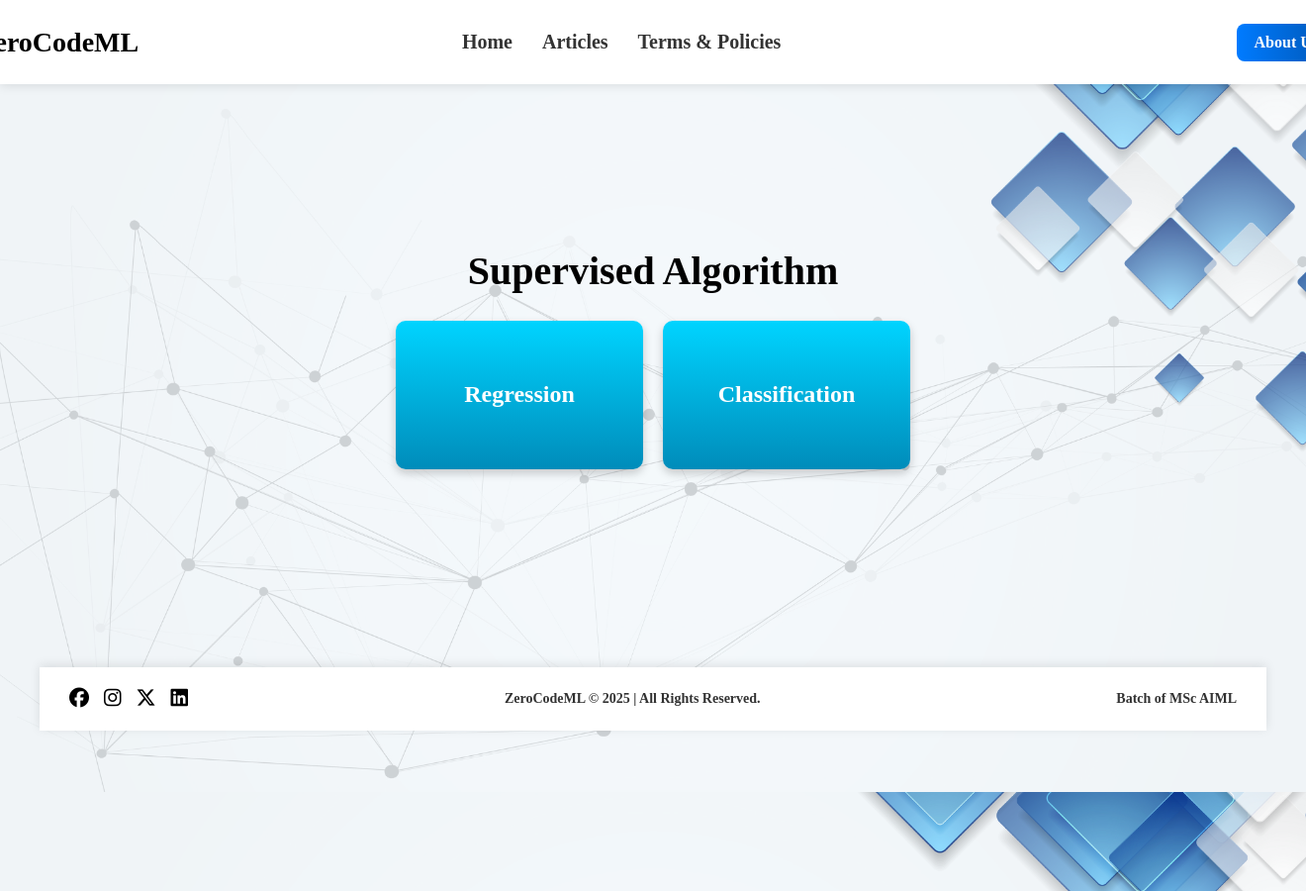
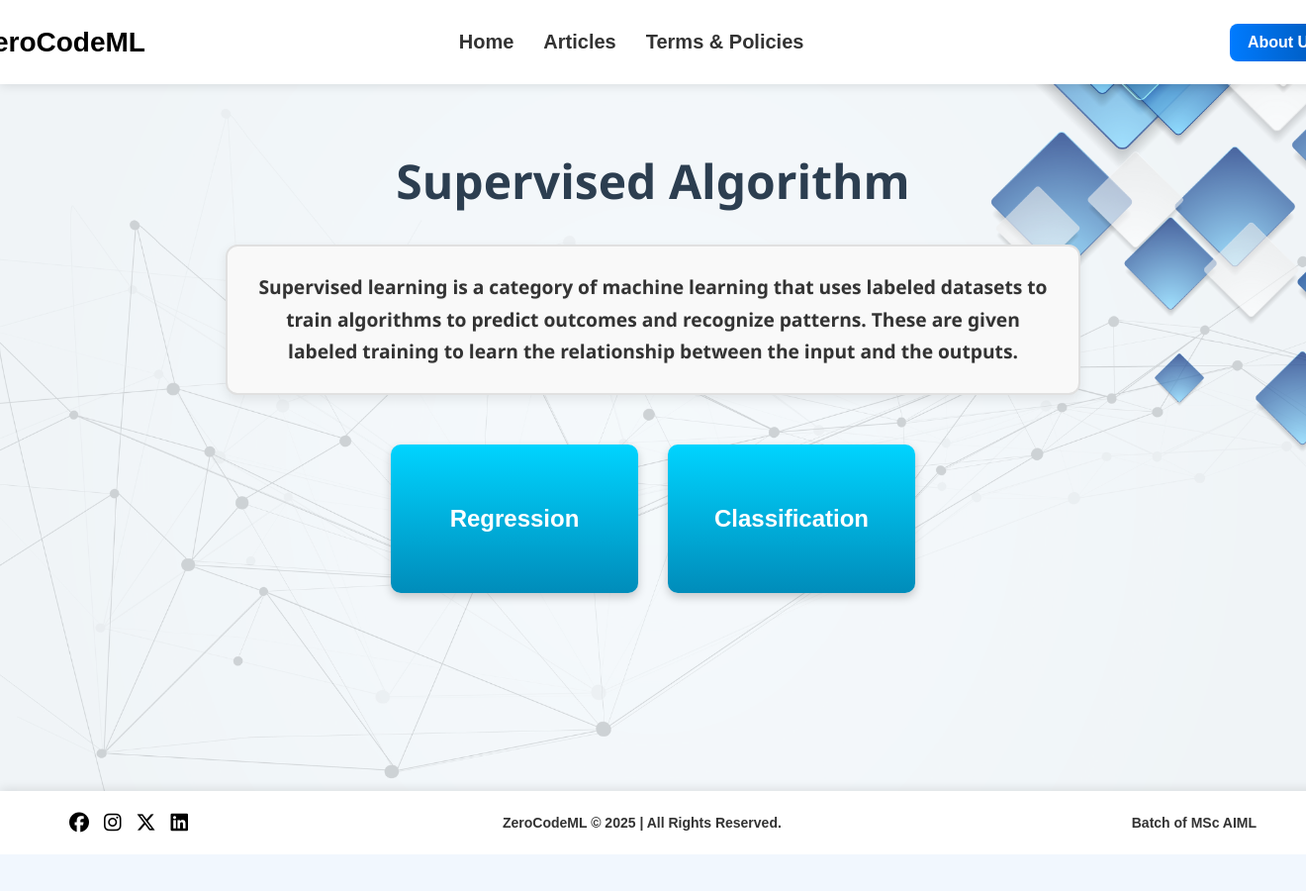
Before and after one commit to Aleena24/ZeroCodeML-V1.0, a Flask app: template templates/algo.html in a window 1320 px wide; the page is wider, and only the part inside the window is pictured. Shown: that part at 99% size. After the commit the page ends 863 px from the top of that part, so only its background shows below. Run offline with Flask 3, Linux system fonts and the light colour scheme; the template is opened without the code that fills it: most values are stand-ins (such as "Sample title", 1, 10 or a date in 2020).

Commit message:
update ffoter

```diff
--- a/templates/algo.html
+++ b/templates/algo.html
@@ -13,23 +13,52 @@
 
 
     <style>
+
         body {
-            text-align: center;
-            padding: 50px;
+            font-family: "Arial", sans-serif;
+            color: #333;
+            margin: 0;
+            padding: 0;
             background: url("{{ url_for('static', filename='img/bg1.png') }}") no-repeat center center fixed;
             background-size: cover;
-            min-height: 100vh;
-            display: flex;
-            flex-direction: column;
-            align-items: center;
+            text-align: center;
+            font-weight: bold;
+
         }
         .algo-headline {
-            font-size: 2.5rem;
-            margin-top: 200px;
+            font-size: 3rem;
+            font-weight: bold;
+            color: #2c3e50;
+            text-align: center;
+            margin-top: 150px;
+            font-family: 'Segoe UI', Tahoma, Geneva, Verdana, sans-serif;
         }
+        .algo-description {
+            font-size: 1.2rem;
+            color: #333;
+            max-width: 800px;
+            margin: 0 auto 40px auto;
+            line-height: 1.7;
+            text-align: center;
+            font-weight: bold;
+            font-family: 'Segoe UI', Tahoma, Geneva, Verdana, sans-serif;
+
+            /* Box styling */
+            background-color: #f9f9f9;
+            border: 2px solid #e0e0e0;
+            border-radius: 12px;
+            padding: 25px 30px;
+            box-shadow: 0 4px 12px rgba(0, 0, 0, 0.08);
+
+            /* Optional subtle text shadow */
+            text-shadow: 0.5px 0.5px 1px rgba(0, 0, 0, 0.05);
+        }
+
+
         .algo-categories, .algo-model-buttons {
             display: flex;
-            gap: 20px;
+            gap: 30px;
+            margin-top: 10px;
             justify-content: center;
             flex-wrap: wrap;
         }
@@ -73,7 +102,7 @@
             transform: rotateY(180deg);
             font-size: 1rem;
             padding: 20px;
-            text-align: center;
+            text-align: justify;
         }
         .selected {
             border: 3px solid #ff5733 !important;
@@ -126,6 +155,9 @@
 
 
     <h1 class="algo-headline">Supervised Algorithm</h1>
+    <p class="algo-description">Supervised learning is a category of machine learning that uses labeled datasets
+         to train algorithms to predict outcomes and recognize patterns. These are given
+         labeled training to learn the relationship between the input and the outputs.</p>
     <div class="algo-categories" id="categories">
         <div class="algo-flip-card" onclick="selectCategory('Regression')">
             <div class="algo-flip-card-inner">
```
Also changed, not shown: templates/about.html (+7 -5 lines), templates/articles.html (+4 -11 lines), templates/clas_result.html (+7 -12 lines), templates/eda.html (+6 -8 lines), templates/main.html (+8 -10 lines), templates/reg_result.html (+7 -12 lines), templates/tp.html (+6 -4 lines).
